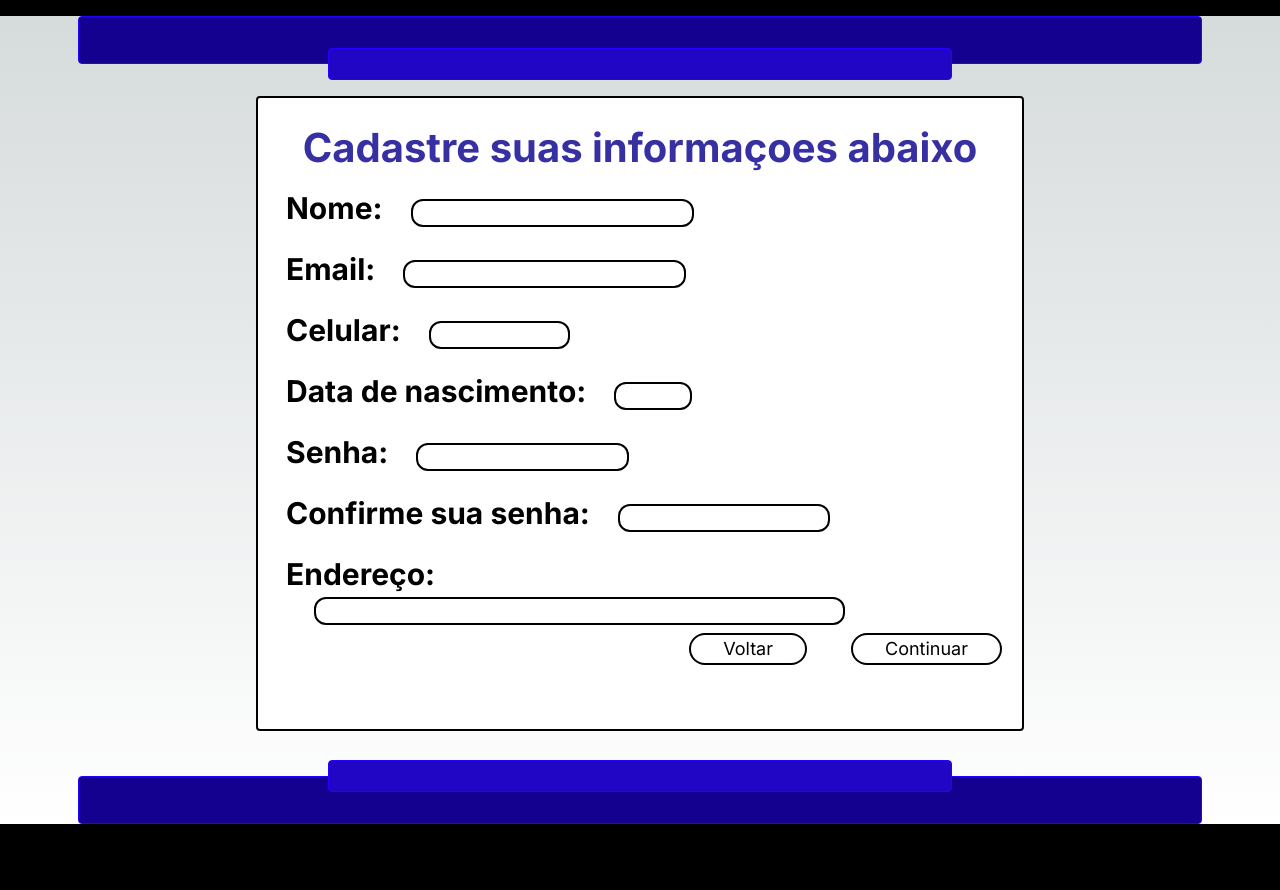
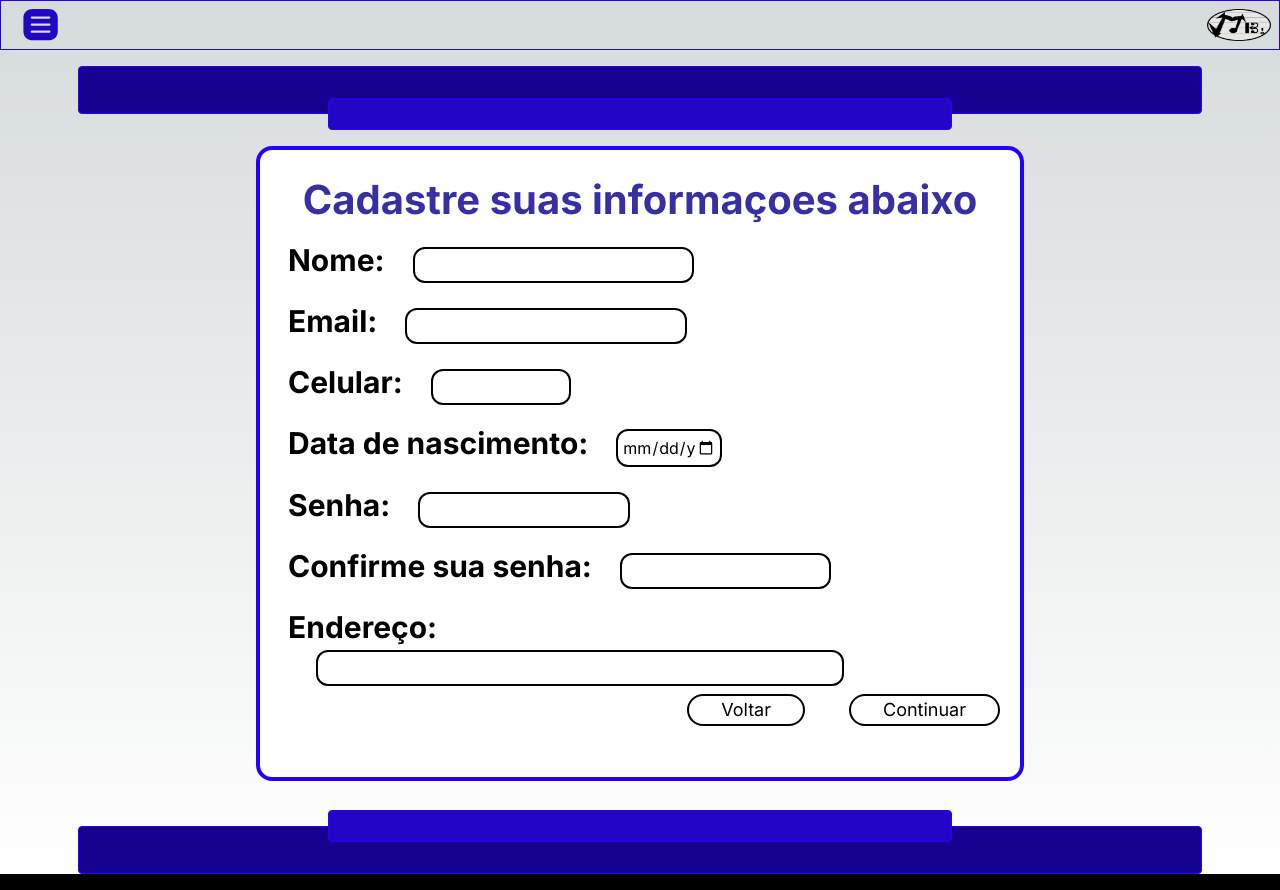
Before and after one commit to ExecutionCSR/matchband, a Next.js app: page /cadastro in a window 1280 px wide. Before the commit the page ends 840 px from the top, so only its background shows below. Built offline with nearby package versions, Linux system fonts and the light colour scheme.

Commit message:
ajustes cadastro

```diff
--- a/src/app/cadastro/page.jsx
+++ b/src/app/cadastro/page.jsx
@@ -1,56 +1,64 @@
-import Header from "../header/page";
-import PaginaInicial from "../paginainicial/page";
-
+import Button from "@/components/button";
+import Header from "@/components/header";
+import Input from "@/components/input";
 
 const Cadastro = () => {
     return (
-
         <>
-
+            <Header />
             <div className='m-4 flex flex-col justify-center  items-center'>
                 <div className='h-[3rem] w-[90%] bg-[#150190] rounded border-[1px] border-[#2400FF] '></div>
                 <div className='z-10 h-[2rem] w-[50%] rounded border-[1px] bg-[#2107C5] border-[#2400FF] mt-[-1rem]'></div>
             </div>
-            <div className="  w-[90% ] max-w-[80%] h-[81vh] ">
-                <form className=" flex flex-col ml-[25%] p-5 h-[98%] border-solid border-2 rounded  border-black bg-white" action="">
-                    <h1 className="   text-indigo-800 text-[40px] text-center font-bold font-['Inter']">Cadastre suas informaçoes  abaixo</h1>
-                    <div className="p-2">
-                        <label className="  text-center text-black text-[30px] font-bold font-['Inter']" htmlFor="nome">Nome:</label>
+            <div className="  w-[90% ] max-w-[80%] h-[81vh] text-black">
+                <form className=" flex flex-col ml-[25%] p-5 h-[98%] border-solid border-4 border-[#2400FF]  bg-white rounded-2xl" action="">
+                    <h1 className="text-indigo-800 text-[40px] text-center font-bold">Cadastre suas informaçoes  abaixo</h1>
+                    {/*                     <div className="p-2">
+                        <label className="  text-center text-black text-[30px] font-bold" htmlFor="nome">Nome:</label>
                         <input className=" ml-7 w-[40%] rounded-xl border-black border-2" name="nome" type="text" />
                     </div>
                     <div className="p-2">
-                        <label className="text-center text-black text-[30px] font-bold font-['Inter']" htmlFor="email">Email:</label>
+                        <label className="text-center text-black text-[30px] font-bold" htmlFor="email">Email:</label>
                         <input className="ml-7 w-[40%] rounded-xl border-black border-2" name="email" type="text" />
                     </div>
                     <div className="p-2" >
-                        <label className="text-center text-black text-[30px] font-bold font-['Inter']" htmlFor="telefone">Celular:</label>
+                        <label className="text-center text-black text-[30px] font-bold" htmlFor="telefone">Celular:</label>
                         <input className="ml-7 w-[20%] rounded-xl border-black border-2" name="telefone" type="text" />
                     </div>
                     <div className="p-2">
-                        <label className="text-center text-black text-[30px] font-bold font-['Inter']" htmlFor="idade"> Data de nascimento:</label>
+                        <label className="text-center text-black text-[30px] font-bold" htmlFor="idade"> Data de nascimento:</label>
                         <input className="ml-7 w-[11%] rounded-xl border-black border-2" name="idade" type="text" />
                     </div>
                     <div className="p-2">
-                        <label className="text-center text-black text-[30px] font-bold font-['Inter']" htmlFor="senha">Senha:</label>
+                        <label className="text-center text-black text-[30px] font-bold" htmlFor="senha">Senha:</label>
                         <input className="ml-7 w-[30%] rounded-xl border-black border-2" name="senha" type="Password" />
                     </div>
                     <div className="p-2">
-                        <label className="text-center text-black text-[30px] font-bold font-['Inter']" htmlFor="confirma">Confirme sua senha:</label>
+                        <label className="text-center text-black text-[30px] font-bold" htmlFor="confirma">Confirme sua senha:</label>
                         <input className="ml-7 w-[30%] rounded-xl border-black border-2" name="confirma" type="password" />
                     </div>
                     <div className="p-2">
-                        <label className="text-center text-black text-[30px] font-bold font-['Inter']" htmlFor="endereco">Endereço:</label>
+                        <label className="text-center text-black text-[30px] font-bold" htmlFor="endereco">Endereço:</label>
                         <input className="ml-7 w-[75%] rounded-xl border-black border-2" type="text" name="endereco" />
-                    </div>
+                    </div> */}
+
+                    <Input nome="nome" titulo="Nome:" />
+                    <Input tipo="email" nome="email" titulo="Email:" />
+                    <Input nome="celular" titulo="Celular:" width="w-[20%]" />
+                    <Input tipo="date" nome="data-nascimento" titulo="Data de nascimento:" width="w-[15%]" tamanho="10" />
+                    <Input tipo="password" nome="senha" titulo="Senha:" width="w-[30%]" />
+                    <Input tipo="password" nome="confirma" titulo="Confirme sua senha:" width="w-[30%]" />
+                    <Input nome="endereco" titulo="Endereço:" width="w-[75%]" />
+
                     <div className="text-right text-lg">
-                        <button className=" border-2 pl-8 pr-8 border-black rounded-2xl mr-11" type="submit">Voltar</button>
-                        <button className=" border-2 pl-8 pr-8 border-black rounded-2xl bg-white active:bg-[#150190] active:text-[white]" type="submit"> Continuar</button>
+                        <Button class="border-2 pl-8 pr-8 border-black rounded-2xl mr-11 text-black active:bg-[#150190] active:text-[white]" titulo="Voltar" />
+                        <Button class="border-2 pl-8 pr-8 border-black rounded-2xl text-black bg-white active:bg-[#150190] active:text-[white]" titulo="Continuar" />
                     </div>
 
                 </form>
             </div>
             <div className='m-4 flex flex-col-reverse justify-center  items-center'>
-                <div className='h-[3rem] w-[90%] bg-[#150190] rounded border-[1px]  border-[#2400FF] bg-'></div>
+                <div className='h-[3rem] w-[90%] bg-[#150190] rounded border-[1px]  border-[#2400FF]'></div>
                 <div className='z-10 h-[2rem] w-[50%] rounded border-[1px] bg-[#2107C5] border-[#2400FF] mb-[-1rem]'></div>
             </div>
 
--- a/src/app/globals.css
+++ b/src/app/globals.css
@@ -16,7 +16,7 @@
   }
 }
 
-body  {
+body {
   color: rgb(var(--foreground-rgb));
   background: linear-gradient(
       to bottom,
@@ -26,5 +26,5 @@ body  {
     rgb(var(--background-start-rgb));
 }
 html {
-  background-color:black;
+  background-color: black;
 }
--- a/src/app/login/page.jsx
+++ b/src/app/login/page.jsx
@@ -32,9 +32,8 @@ const Login = () => {
                         <label className='flex ml-5 text-black' htmlFor='email'>Email </label>
                         <input name='email' type='email' className='w-[90%] border-2 border-black  rounded-full peer'></input>
                         <p className=" invisible peer-invalid:visible text-pink-600 text-sm">
-                            Por favor insira um email valido.</p>
-
-
+                            Por favor insira um email valido.
+                        </p>
                         <label className='flex ml-5 text-black' htmlFor='password'>Senha</label>
 
                         <input name='password' type='password' className='w-[90%] border-2 border-black  rounded-full peer '></input>
--- a/src/app/paginainicial/page.jsx
+++ b/src/app/paginainicial/page.jsx
@@ -1,8 +1,6 @@
-import Header from "../header/page";
+
+import Header from "@/components/header";
 import Login from "../login/page";
-
-
-
 
 const PaginaInicial = () => {
     return (
--- a/src/app/timeline/page.jsx
+++ b/src/app/timeline/page.jsx
@@ -1,15 +1,14 @@
 import Image from "next/image";
-import Header from "../header/page";
 import { FaThumbsUp, FaHeart, FaShare, FaUser } from "react-icons/fa6";
 import { FaCommentAlt, FaPlusCircle } from "react-icons/fa";
 import PostImg from "../../../public/estabelecimento_placeholder.png";
 import { Api } from "@/libs/axios";
 import Modal from "@/components/modal";
-
+import Header from "@/components/header";
 
 export const getTimeLine = async () => {
     const posts = await Api.get('/posts/timeline', {});
-    return posts.data
+    return posts.data;
 };
 
 export default async function TimeLine() {
--- /dev/null
+++ b/src/components/input.jsx
@@ -0,0 +1,12 @@
+
+
+export default function Input({ nome, titulo, tipo, width, tamanho }) {
+    return (
+        <div className="p-2">
+            <label className="  text-center text-black text-[30px] font-bold" htmlFor={nome}>
+                {titulo}
+            </label>
+            <input maxLength={tamanho || 500} className={"ml-7 rounded-xl border-black border-2 p-1 " + (width || 'w-[40%]')} name={nome} type={tipo || "text"} />
+        </div>
+    )
+}
```
Also changed, not shown: src/components/header.jsx (renamed from src/app/header/page.jsx, +3 -5 lines).
